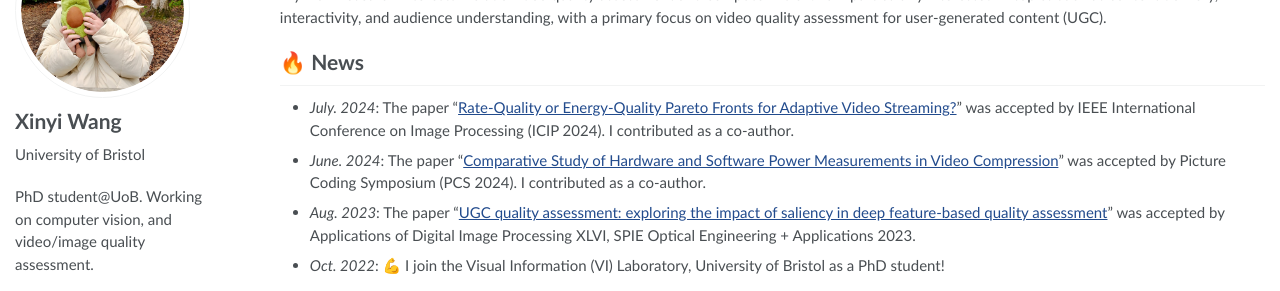
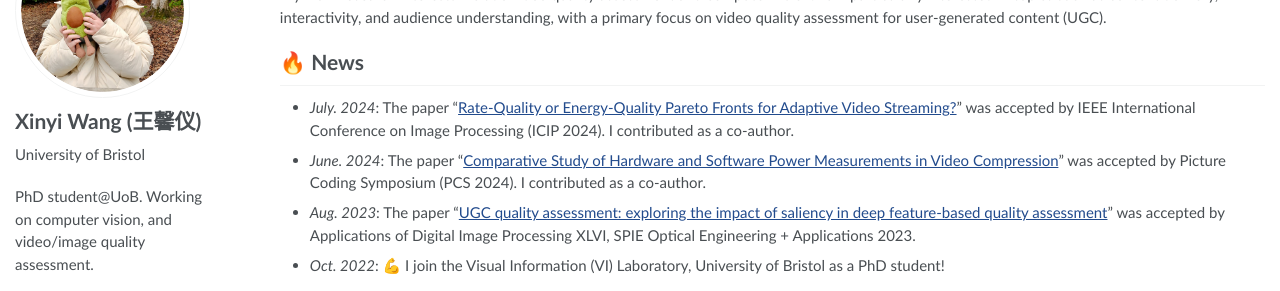
Before and after one commit to xinyiW915/xinyiW915.github.io, a Jekyll site: the page built from _pages/about.md, in a window 1280 px wide. Shown: the part 168-459 px from the top of the page. Built offline with Jekyll 4.4.1, drawn with Linux system fonts in a browser that asks for light colours; some web fonts are replaced.

Commit message:
Update _config.yml

```diff
--- a/_config.yml
+++ b/_config.yml
@@ -6,7 +6,7 @@
 # `jekyll serve`. If you change this file, please restart the server process.
 
 # Site Settings
-title                    : "Xinyi Wang  (王馨仪)"
+title                    : "Xinyi Wang"
 description              : "PhD student@UoB. Working on computer vision, and video/image quality assessment. "
 repository               : "xinyiW915/xinyiW915.github.io"
 google_scholar_stats_use_cdn : true
@@ -21,7 +21,7 @@ baidu_site_verification  :  # get baidu_site_verification from https://ziyuan.ba
 
 # Site Author
 author:
-  name             : "Xinyi Wang"
+  name             : "Xinyi Wang (王馨仪)"
   avatar           : "images/android-chrome-512x512.png"
   bio              : "University of Bristol"
   location         : "Bristol, UK"
```
